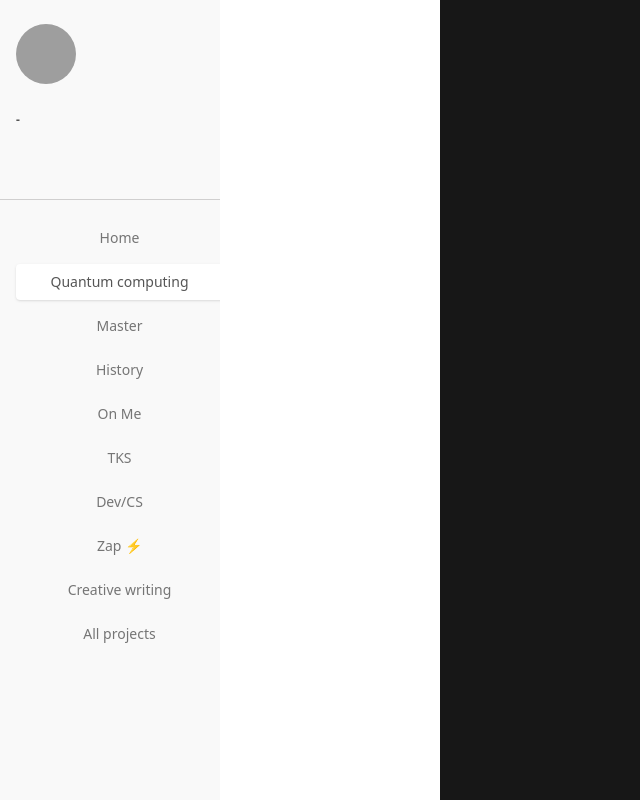
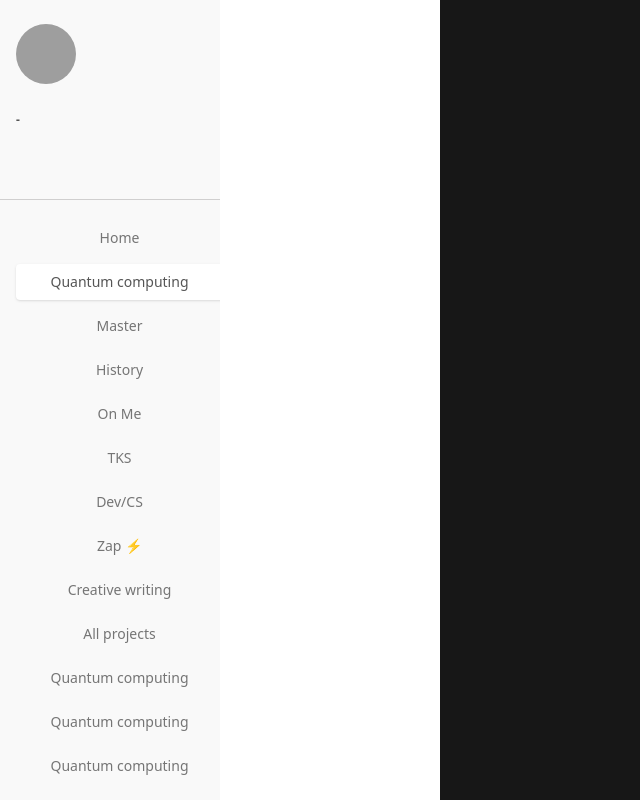
Before and after one commit to krishnarathnam/marky, a React (Vite) app: page / in a window 1280 px wide. Shown: the whole page, without its empty margins (0-640 px from the left). Built offline with nearby package versions, Linux system fonts and the light colour scheme; no server answers; grey boxes are pictures that could not be loaded.

Commit message:
thirst commit

```diff
--- a/src/ui/components/Files.jsx
+++ b/src/ui/components/Files.jsx
@@ -1,6 +1,6 @@
 import React from 'react'
 
-export default function Files() {
+export default function Files({changeIndex, indexs}) {
     const navItems = [
         "Home",
         "Quantum computing",
@@ -12,7 +12,12 @@ export default function Files() {
         "Zap ⚡",
         "Creative writing",
         "All projects",
+        "Quantum computing",
+        "Quantum computing",
+        "Quantum computing",
     ];
+
+
     return (
         <div className="w-60 bg-off-white px-4 border-r overflow-y-auto ">
             <ul className="space-y-2">
@@ -20,10 +25,11 @@ export default function Files() {
                     <button
                         key={index}
                         className={`text-sm block w-full px-3 py-2 rounded-l cursor-pointer
-            ${index === 1
+                                ${index === indexs
                                 ? "bg-white text-off-black font-medium shadow-sm"
                                 : "text-dim-gray hover:text-off-black hover:bg-gray-100"
                             }`}
+                        onClick={() => changeIndex(index)}
                     >
                         {item}
                     </button>
--- a/src/ui/components/SideBar.jsx
+++ b/src/ui/components/SideBar.jsx
@@ -1,11 +1,19 @@
 import Header from "./Header";
 import Files from "./Files";
-const SideBar = ({ children }) => {
+import { useState } from "react";
+const SideBar = () => {
+  const [indexs, setIndex] = useState(1)
+
+  function changeIndex(indi){
+      setIndex(indi);
+        console.log("Index changed")
+        console.log(indexs)
+  }
 
   return (
     <aside className="h-screen w-55 bg-off-white m-0">
       <Header />
-      <Files />
+      <Files changeIndex={changeIndex} setIndex={setIndex} indexs={indexs}/>
     </aside>
   );
 };
```
